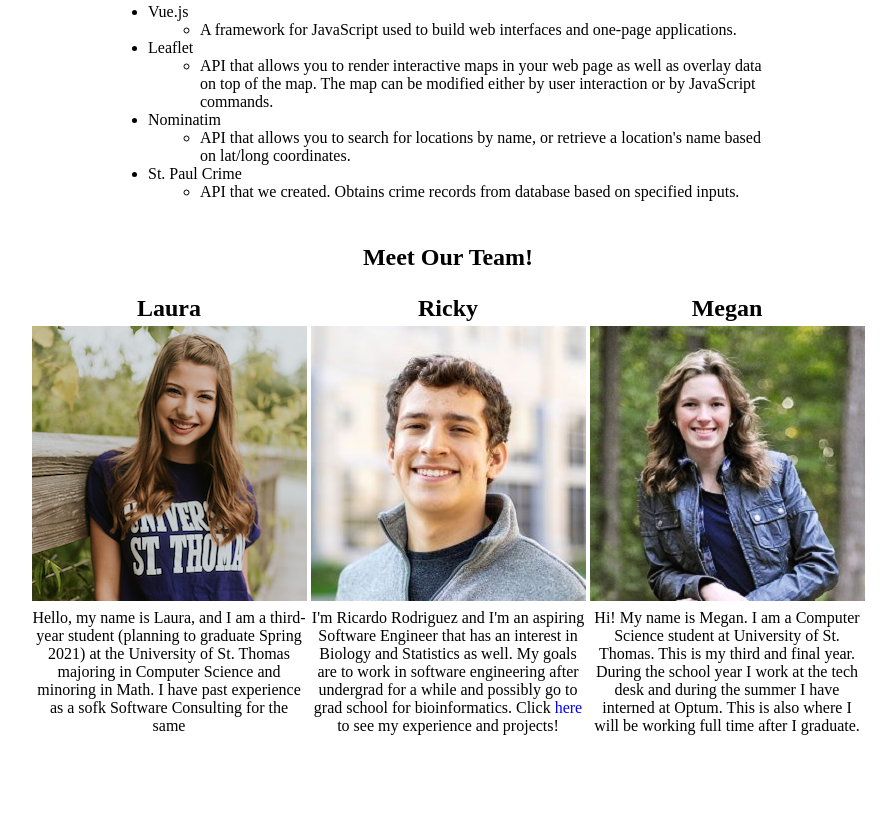
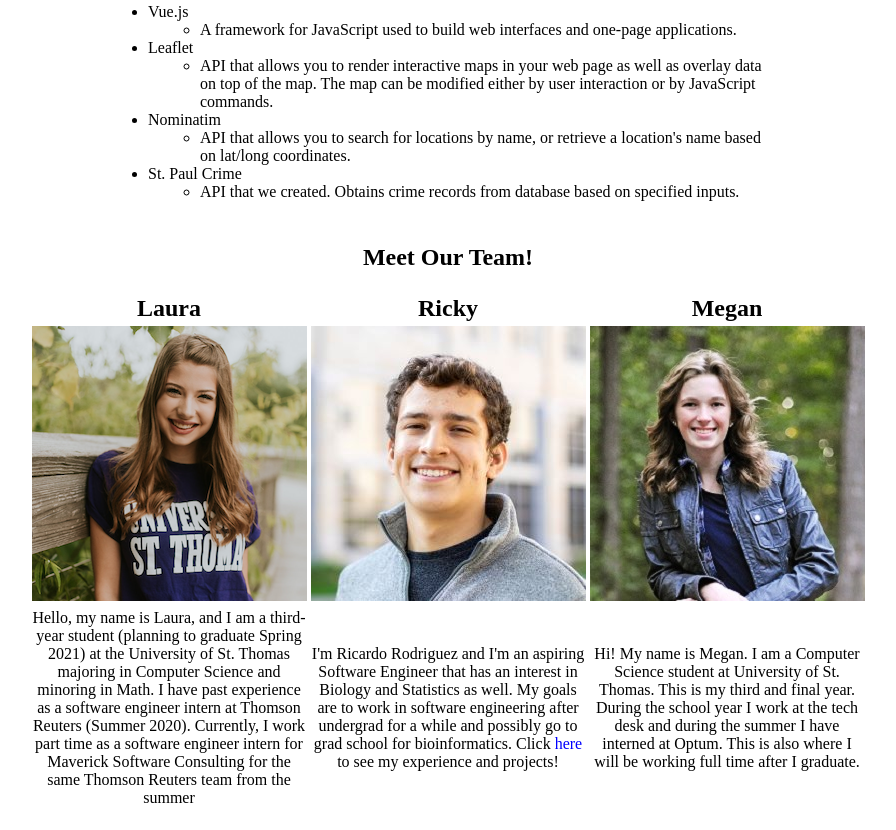
Before and after one commit to rodr9866/Project3_4-RESTandSPA, a website: page public/aboutProject.html in a window 1280 px wide. Shown: the part 930-1760 px from the top of the page, without its empty margins (192-1088 px from the left). Before the commit the page ends 1688 px from the top, so only its background shows below. Drawn offline with Linux system fonts and the light colour scheme.

Commit message:
fix typo in bio

```diff
--- a/public/aboutProject.html
+++ b/public/aboutProject.html
@@ -53,6 +53,9 @@
         <tr><td><h2>Laura</h2></td><td><h2>Ricky</h2></td><td><h2>Megan</h2></td></tr>
         <!-- Ricky - add in your picture and bio here!  size of pic should be 275px x 275px -->
         <tr><td><img src="images/Laura.png" alt="Laura"></td><td><img src="images/Ricky.jpeg" alt="Ricky"></td><td><img src="images/Megan.jpg" alt="Megan"></td></tr>
-        <tr><td>Hello, my name is Laura, and I am a third-year student (planning to graduate Spring 2021) at the University of St. Thomas majoring in Computer Science and minoring in Math. I have past experience as a sofk Software Consulting for the same</td><td>I'm Ricardo Rodriguez and I'm an aspiring Software Engineer that has an interest in Biology and Statistics as well. My goals are to work in software engineering after undergrad for a while and possibly go to grad school for bioinformatics. Click <a style="color: blue;"href="https://rodr9866.github.io/" target="_blank">here</a> to see my experience and projects!</td><td>Hi! My name is Megan.  I am a Computer Science student at University of St. Thomas.  This is my third and final year.  During the school year I work at the tech desk and during the summer I have interned at Optum.  This is also where I will be working full time after I graduate. </td></tr>
+        <tr>
+            <td>Hello, my name is Laura, and I am a third-year student (planning to graduate Spring 2021) at the University of St. Thomas majoring in Computer Science and minoring in Math. I have past experience as a software engineer intern at Thomson Reuters (Summer 2020). Currently, I work part time as a software engineer intern for Maverick Software Consulting for the same Thomson Reuters team from the summer</td>
+            <td>I'm Ricardo Rodriguez and I'm an aspiring Software Engineer that has an interest in Biology and Statistics as well. My goals are to work in software engineering after undergrad for a while and possibly go to grad school for bioinformatics. Click <a style="color: blue;"href="https://rodr9866.github.io/" target="_blank">here</a> to see my experience and projects!</td>
+            <td>Hi! My name is Megan.  I am a Computer Science student at University of St. Thomas.  This is my third and final year.  During the school year I work at the tech desk and during the summer I have interned at Optum.  This is also where I will be working full time after I graduate. </td></tr>
     </table>
 </body>
```
